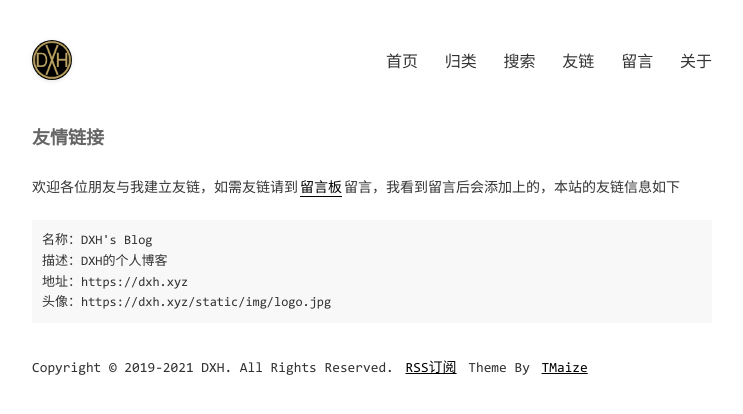
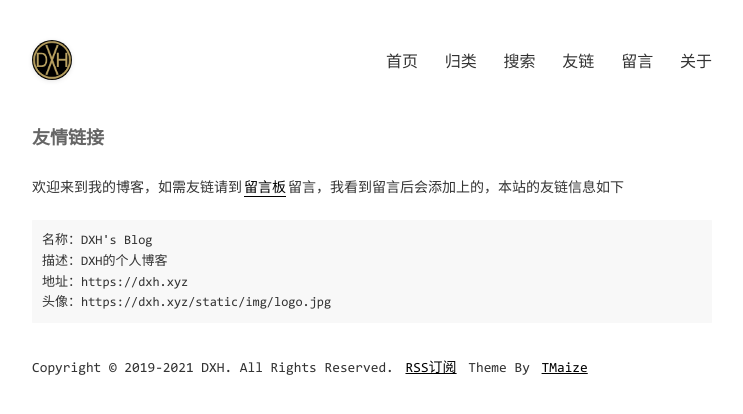
Before and after one commit to Devinteng/Devinteng.github.io, a Jekyll site: the page built from pages/links.md, in a window 1280 px wide. Shown: the top 414 px of the page, without its empty margins (268-1011 px from the left). Built offline with Jekyll 4.4.1, drawn with Linux system fonts in a browser that asks for light colours.

Commit message:
Update links.md

````diff
--- a/pages/links.md
+++ b/pages/links.md
@@ -3,7 +3,7 @@ layout: mypost
 title: 友情链接
 ---
 
-欢迎各位朋友与我建立友链，如需友链请到[留言板](chat.html)留言，我看到留言后会添加上的，本站的友链信息如下
+欢迎来到我的博客，如需友链请到[留言板](chat.html)留言，我看到留言后会添加上的，本站的友链信息如下
 
 ```
 名称：{{ site.title }}
````
